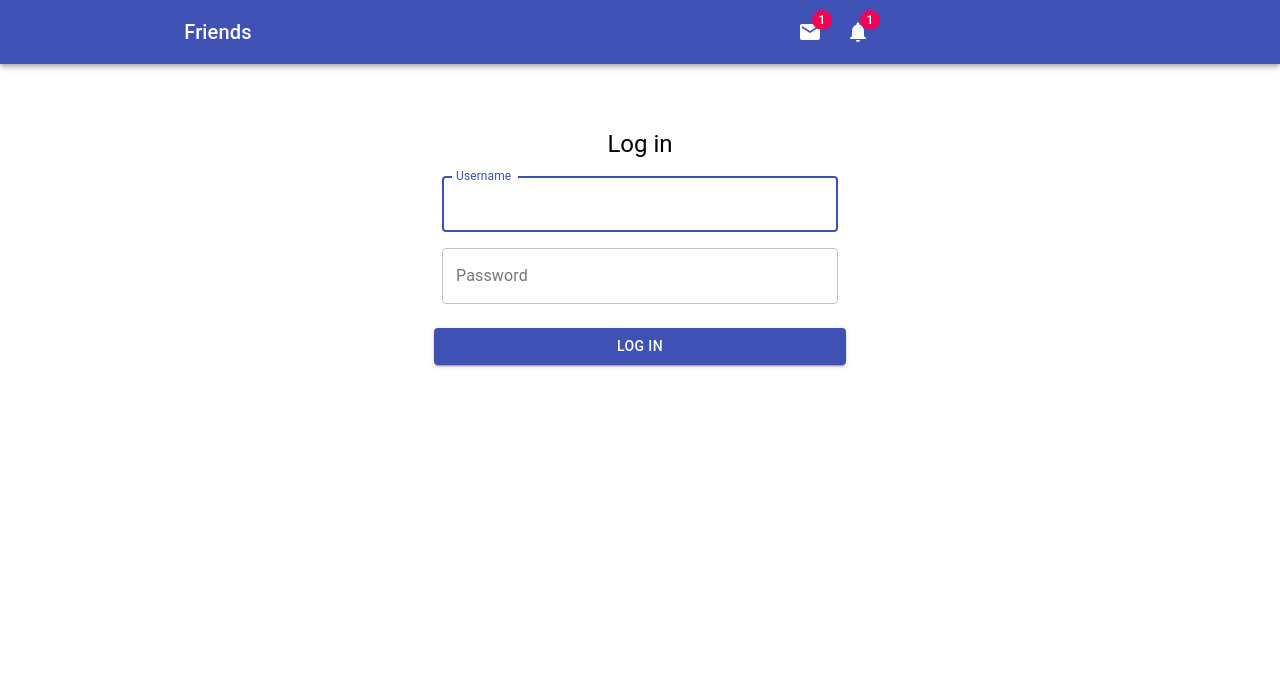
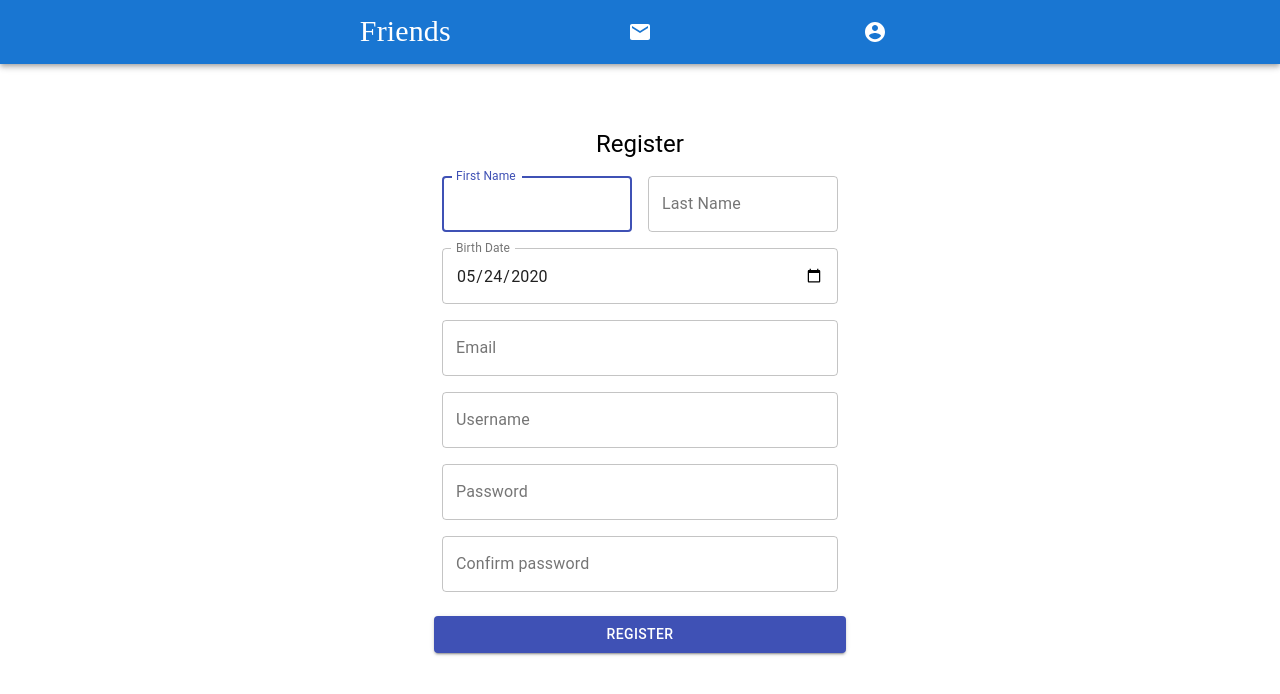
Before and after one commit to Iasa/Friends, a React (Create React App) app in the folder friends-react/: page /register in a window 1280 px wide. Before the commit this address led to /login. Shown: the top 694 px of the page. Built offline with nearby package versions, Linux system fonts and the light colour scheme.

Commit message:
Finished authentification and started nav bar

```diff
--- a/friends-react/src/App.tsx
+++ b/friends-react/src/App.tsx
@@ -16,6 +16,8 @@ import { getCurrentUser } from './Services/UserServices';
 import IUserInfo from './IUserInfo';
 import  MessengerProtectedRoute from './Components/MessengerProtectedRoute';
 import LoginRoute from './LoginRoute';
+import RegisterRoute from './RegisterRoute';
+import MenuAppBar from './Components/Experiment';
 
 
 function App() {
@@ -31,16 +33,18 @@ function App() {
 
   return (
     <div className="App">
-      <Navbar />
-    <Router>
+
+       <Navbar />
+
+    <UserContext.Provider value={{user:user, logIn:logIn, logOut:logOut}}>
+      <Router>
         <Switch>
-        <UserContext.Provider value={{user:user, logIn:logIn, logOut:logOut}}>
+          <RegisterRoute path="/register" component={Register} />
           <LoginRoute path="/login" component={Login}/>
-          <Route path="/register" component={Register} />
           <MessengerProtectedRoute path="/messenger" component={Messenger} />
-        </UserContext.Provider>
         </Switch>
-    </Router>
+      </Router>
+    </UserContext.Provider>
     </div>
   );
 }
--- /dev/null
+++ b/friends-react/src/Components/Experiment.tsx
@@ -0,0 +1,98 @@
+import React from 'react';
+import { createStyles, makeStyles, Theme } from '@material-ui/core/styles';
+import AppBar from '@material-ui/core/AppBar';
+import Toolbar from '@material-ui/core/Toolbar';
+import Typography from '@material-ui/core/Typography';
+import IconButton from '@material-ui/core/IconButton';
+import MenuIcon from '@material-ui/icons/Menu';
+import AccountCircle from '@material-ui/icons/AccountCircle';
+import Switch from '@material-ui/core/Switch';
+import FormControlLabel from '@material-ui/core/FormControlLabel';
+import FormGroup from '@material-ui/core/FormGroup';
+import MenuItem from '@material-ui/core/MenuItem';
+import Menu from '@material-ui/core/Menu';
+
+const useStyles = makeStyles((theme: Theme) =>
+  createStyles({
+    root: {
+      flexGrow: 1,
+    },
+    menuButton: {
+      marginRight: theme.spacing(2),
+    },
+    title: {
+      flexGrow: 1,
+    },
+  }),
+);
+
+export default function MenuAppBar() {
+  const classes = useStyles();
+  const [auth, setAuth] = React.useState(true);
+  const [anchorEl, setAnchorEl] = React.useState<null | HTMLElement>(null);
+  const open = Boolean(anchorEl);
+
+//   const handleChange = (event: React.ChangeEvent<HTMLInputElement>) => {
+//     setAuth(event.target.checked);
+//   };
+
+  const handleMenu = (event: React.MouseEvent<HTMLElement>) => {
+    setAnchorEl(event.currentTarget);
+  };
+
+  const handleClose = () => {
+    setAnchorEl(null);
+  };
+
+  return (
+    <div className={classes.root}>
+      {/* <FormGroup>
+        <FormControlLabel
+          control={<Switch checked={auth} onChange={handleChange} aria-label="login switch" />}
+          label={auth ? 'Logout' : 'Login'}
+        />
+      </FormGroup> */}
+      <AppBar position="static">
+        <Toolbar>
+          <IconButton edge="start" className={classes.menuButton} color="inherit" aria-label="menu">
+            <MenuIcon />
+          </IconButton>
+          <Typography variant="h6" className={classes.title}>
+            Photos
+          </Typography>
+          {auth && (
+            <div>
+              <IconButton
+                aria-label="account of current user"
+                aria-controls="menu-appbar"
+                aria-haspopup="true"
+                onClick={handleMenu}
+                color="inherit"
+              >
+                <AccountCircle />
+              </IconButton>
+              <Menu
+                id="menu-appbar"
+                anchorEl={anchorEl}
+                anchorOrigin={{
+                  vertical: 'top',
+                  horizontal: 'right',
+                }}
+                keepMounted
+                transformOrigin={{
+                  vertical: 'top',
+                  horizontal: 'right',
+                }}
+                open={open}
+                onClose={handleClose}
+              >
+                <MenuItem onClick={handleClose}>Profile</MenuItem>
+                <MenuItem onClick={handleClose}>My account</MenuItem>
+              </Menu>
+            </div>
+          )}
+        </Toolbar>
+      </AppBar>
+    </div>
+  );
+}
--- a/friends-react/src/Components/Login.tsx
+++ b/friends-react/src/Components/Login.tsx
@@ -89,10 +89,6 @@ function Login() {
         //const request = await addUser(data);
     };
 
-    if(localStorage.getItem('token')) {
-        return <Redirect to="/messenger"/>
-    }
-    else
     return (
         <Container component="main" maxWidth="xs">
             <div className={classes.container}>
--- a/friends-react/src/Components/Navbar.tsx
+++ b/friends-react/src/Components/Navbar.tsx
@@ -1,49 +1,101 @@
-import { AppBar, Badge, Grid, IconButton, Link, makeStyles, Menu, MenuItem, Toolbar, Typography } from '@material-ui/core';
-import React from 'react';
+import { AppBar, Badge, Button, Grid, IconButton, Link, makeStyles, Menu, MenuItem, Toolbar, Typography } from '@material-ui/core';
+import React, { useState } from 'react';
 import MailIcon from '@material-ui/icons/Mail';
 import NotificationsIcon from '@material-ui/icons/Notifications';
+import { AccountCircle } from '@material-ui/icons';
 
 const useStyles = makeStyles((theme) => ({
     container: {
-        display : 'flex',
-        justifyContent: 'space-between'
+       // display : 'flex',
+        justifyContent: 'space-between',
+        backgroundColor: '#1976d2',
+        alignItems: 'center'
+    },
+    toolbar: {
+        minWidth: '50%'
     },
     logo: {
-        flexGrow: 0.3
+        //flexGrow: 0.3,
+        color: 'white',
+        cursor: 'pointer',
+        fontSize: 30,
+        fontFamily: 'Brush Script MT'
     },
     menuLinks: {
-        flexGrow: 0.7
+        //flexGrow: 0.7
+        float: 'right'
+    },
+    buttons: {
+       // marginLeft: theme.spacing(2)
     }
 
 }))
 
 function Navbar() {
     const classes = useStyles();
+    const auth = true;
+    const [anchorEl, setAnchorEl] = useState<null | HTMLElement>(null);
+    const open = Boolean(anchorEl);
+
+    const handleMenu = (event: React.MouseEvent<HTMLElement>) => {
+        setAnchorEl(event.currentTarget);
+    };
+
+    const handleClose = () => {
+        setAnchorEl(null);
+    };
 
     return (
         <AppBar  position="static" className={classes.container}>
-            <Toolbar>
-                <Typography variant="h6" className={classes.logo}>
-                    Friends
+            <Toolbar className={classes.toolbar}>
+                <Grid container spacing={8} justify="space-between" >
+                    <Grid item xs={4}>
+                        <Typography>
+                            <Link className={classes.logo}  underline="none">Friends</Link>
                         </Typography>
+                    </Grid>
 
-                <div className={classes.menuLinks}>
-                    <Link color="inherit">
+                    <Grid item xs={4}>
+                        <Link href="/messenger" color="inherit">
                             <IconButton color="inherit" >
-                            <Badge badgeContent={1} color="secondary">
+                                <Badge badgeContent={0} color="secondary">
                                     <MailIcon />
                                 </Badge>
                             </IconButton>
                         </Link>
+                    </Grid>
 
-                    <Link color="inherit">
-                        <IconButton color="inherit" >
-                            <Badge badgeContent={1} color="secondary">
-                                <NotificationsIcon />
-                            </Badge>
+                    <Grid item xs={4}>
+                        <IconButton
+                            aria-controls="accountMenu"
+                            aria-haspopup="true"
+                            onClick={handleMenu}
+                            color="inherit"
+                        >
+                            <AccountCircle />
                         </IconButton>
-                    </Link>
-                </div>
+                        <Menu
+                            id="accountMenu"
+                            anchorEl={anchorEl}
+                            anchorOrigin={{
+                                vertical: 'top',
+                                horizontal: 'right'
+                            }}
+                            keepMounted
+                            transformOrigin={{
+                                vertical: 'top',
+                                horizontal: 'right'
+                            }}
+                            open={open}
+                            onClose={handleClose}
+                        >
+                            <MenuItem>Profile</MenuItem>
+                            <MenuItem>Log out</MenuItem>
+                        </Menu>
+                    </Grid>
+
+                </Grid>
+
             </Toolbar>
         </AppBar>
     );
--- a/friends-react/src/LoginRoute.tsx
+++ b/friends-react/src/LoginRoute.tsx
@@ -7,10 +7,12 @@ const  LoginRoute: React.FC<{
 }> = (props) => {
 
     if( !localStorage.getItem('token') ) {
+        console.log("login route no token ");
         return (<Route  path={props.path} component={props.component} />)
     }
     else {
-        return <Redirect to="/messenger" />
+        console.log("login route token ");
+        return ( <Redirect to="/messenger" /> );
     }
 };
 
--- /dev/null
+++ b/friends-react/src/RegisterRoute.tsx
@@ -0,0 +1,20 @@
+import React from "react";
+import { Redirect, Route } from "react-router-dom";
+
+const RegisterRoute: React.FC<{
+    component: React.FC;
+    path: string;
+}> = (props) => {
+
+    if( !localStorage.getItem('token') ) {
+        console.log("register route no token ");
+        return ( <Route path={props.path} component={props.component}/> );
+    }
+    else {
+        console.log("register route token ");
+        return ( <Redirect to="/messenger"/> );
+    }
+
+}
+
+export default RegisterRoute;
```
Lines whose indentation alone changed are shown as unchanged.
